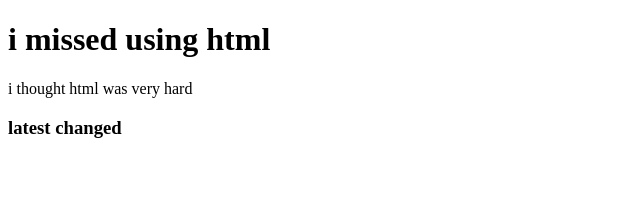
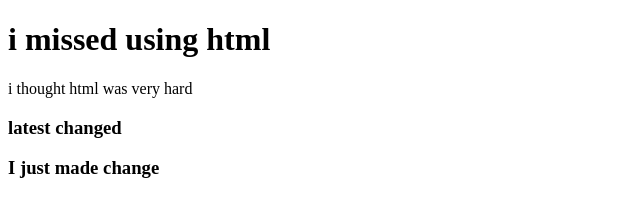
Before and after one commit to Abdirahmaan12/git_test, a plain HTML site: page index.html in a window 1280 px wide. Shown: the whole page, without its empty margins (0-640 px from the left). Drawn offline with Linux system fonts and the light colour scheme.

Commit message:
lates change

```diff
--- a/index.html
+++ b/index.html
@@ -9,5 +9,6 @@
     <h1>i missed using html</h1>
     <p>i thought html was very hard </p>
     <h3>latest changed</h3>
+    <h3>I just made change</h3>
 </body>
 </html>
```
